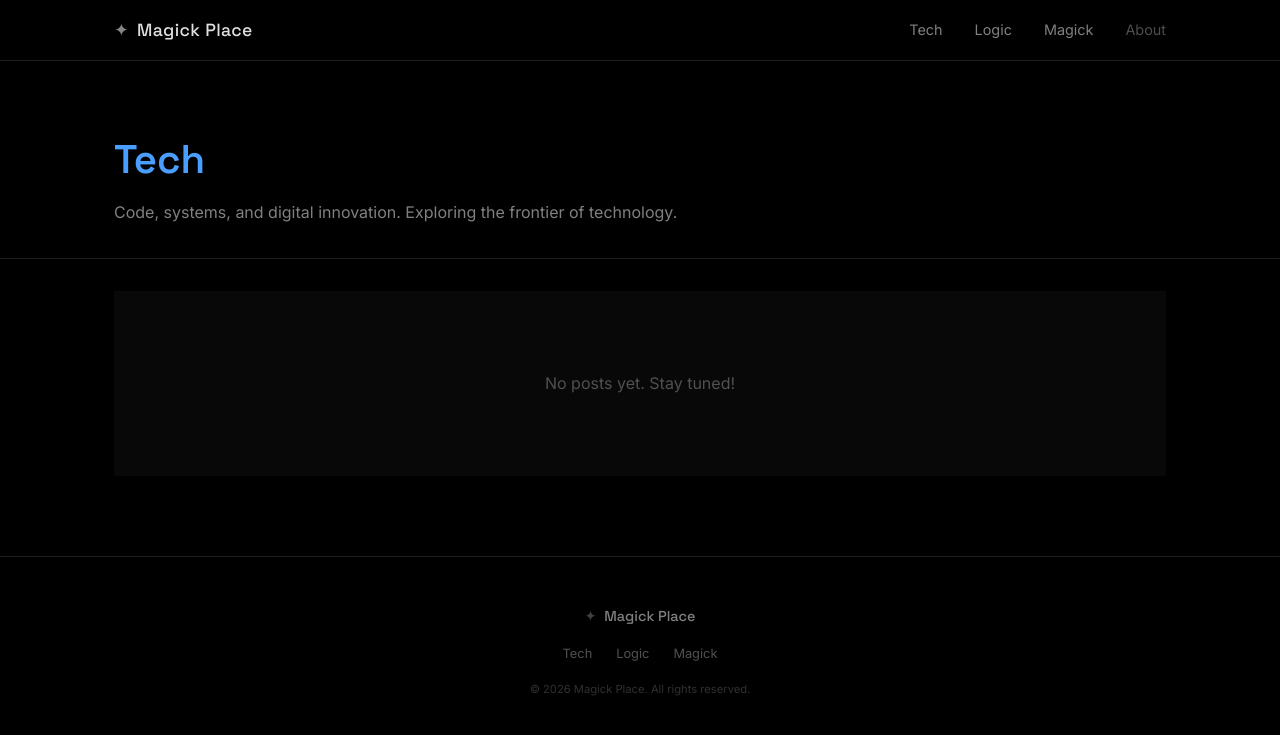
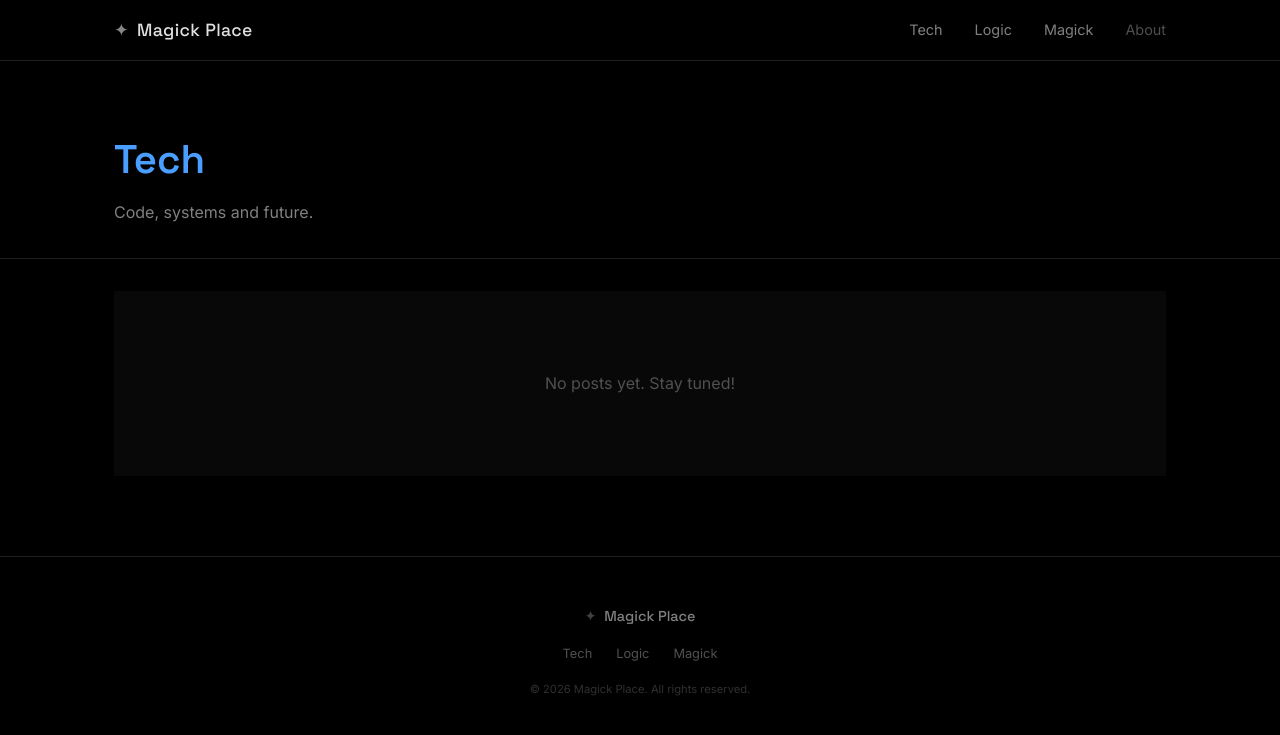
Before and after one commit to PreethamReddy333/magickplace, a Jekyll site: the page built from tech.md, in a window 1280 px wide. Shown: the top 735 px of the page. Built offline with Jekyll 4.4.1, drawn with Linux system fonts in a browser that asks for light colours.

Commit message:
adding few text edits

```diff
--- a/tech.md
+++ b/tech.md
@@ -1,7 +1,7 @@
 ---
 layout: section
 title: Tech
-description: Code, systems, and digital innovation. Exploring the frontier of technology.
+description: Code, systems and future.
 section: tech
 permalink: /tech/
 ---
```
Also changed, not shown: logic.md (+1 -1 lines), magick.md (+1 -2 lines).
